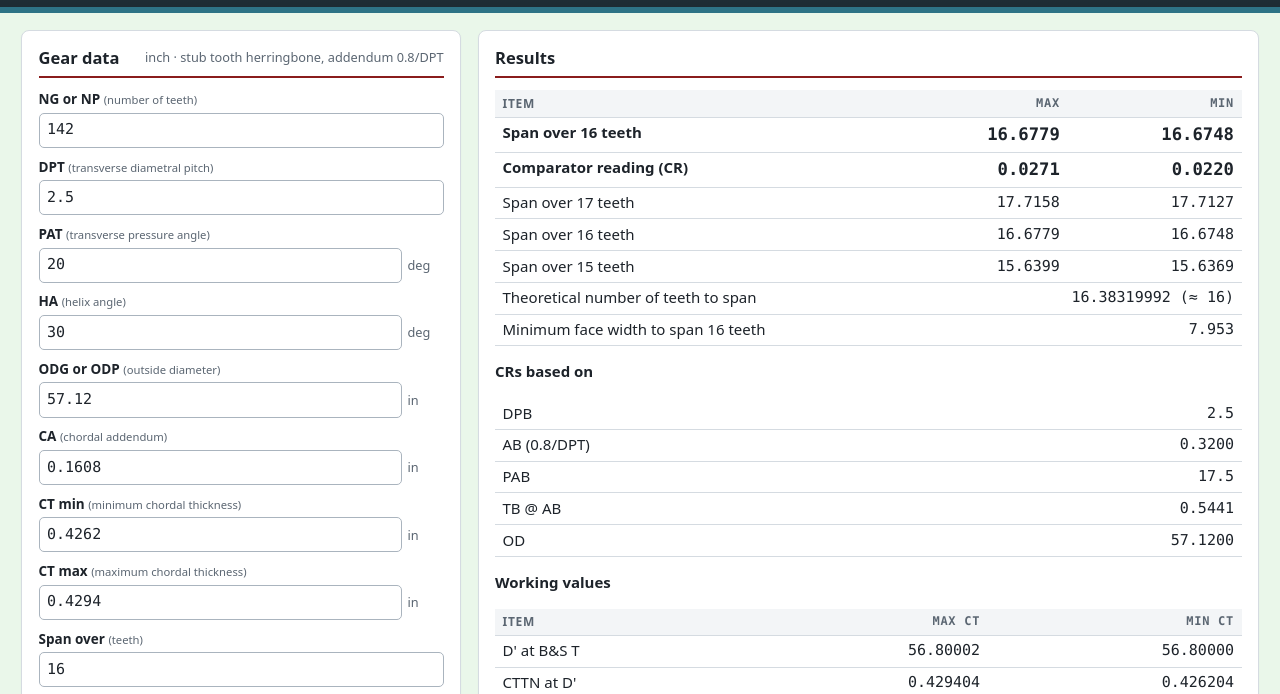
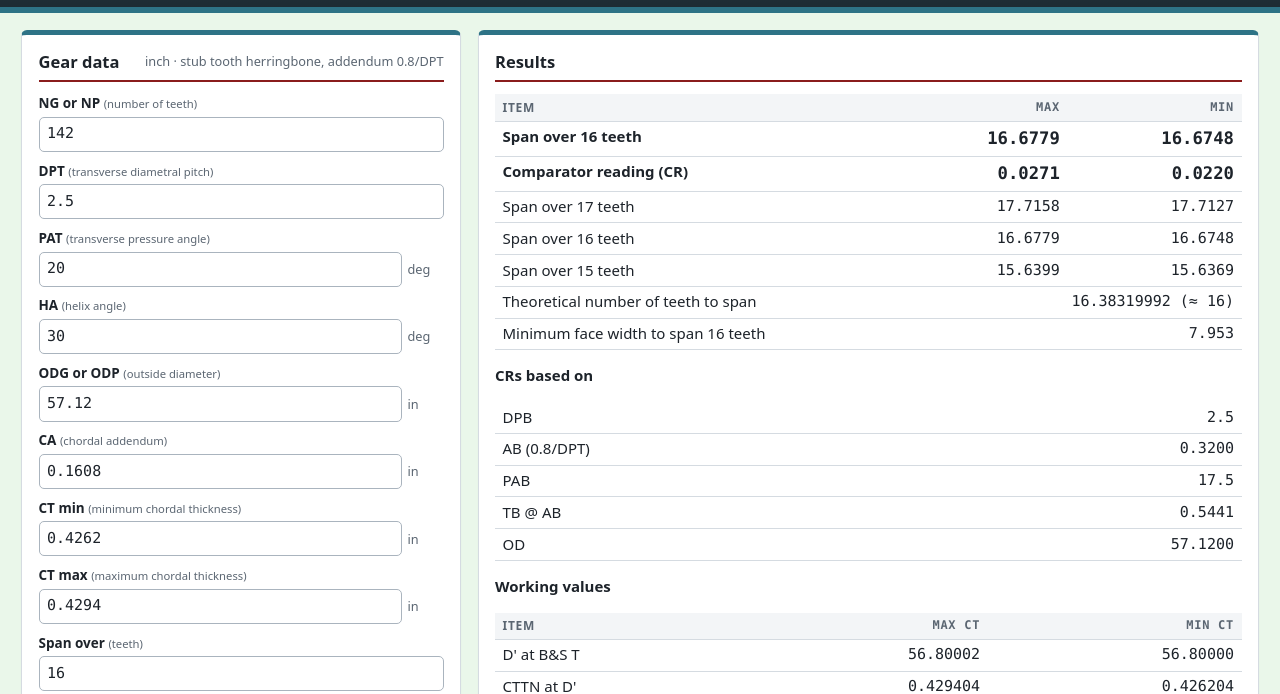
Before and after one commit to Ram-Gear/span-cr, a plain HTML site: page index.html in a window 1280 px wide. Shown: the part 59-753 px from the top of the page. Drawn offline with Linux system fonts and the light colour scheme.

Commit message:
Card top strip like Durability HP

```diff
--- a/css/style.css
+++ b/css/style.css
@@ -19,6 +19,7 @@ h3{font-size:1rem}
 .layout{display:grid;grid-template-columns:minmax(330px,440px) 1fr;gap:1.1rem;padding:1.1rem 1.4rem;max-width:1400px;margin:0 auto}
 #tools,#docs{grid-column:1 / -1}
 .card{background:var(--card);border:1px solid var(--line);border-radius:8px;padding:1rem 1.1rem;box-shadow:0 1px 2px rgba(0,0,0,.04)}
+.card{border-top:5px solid #2E7386;border-radius:6px}
 .card-head{display:flex;justify-content:space-between;align-items:center;border-bottom:2px solid var(--brand);padding-bottom:.45rem;margin-bottom:.8rem}
 .units{font-size:.85rem;color:var(--muted)}
 .units select{margin-left:.3rem}
```
